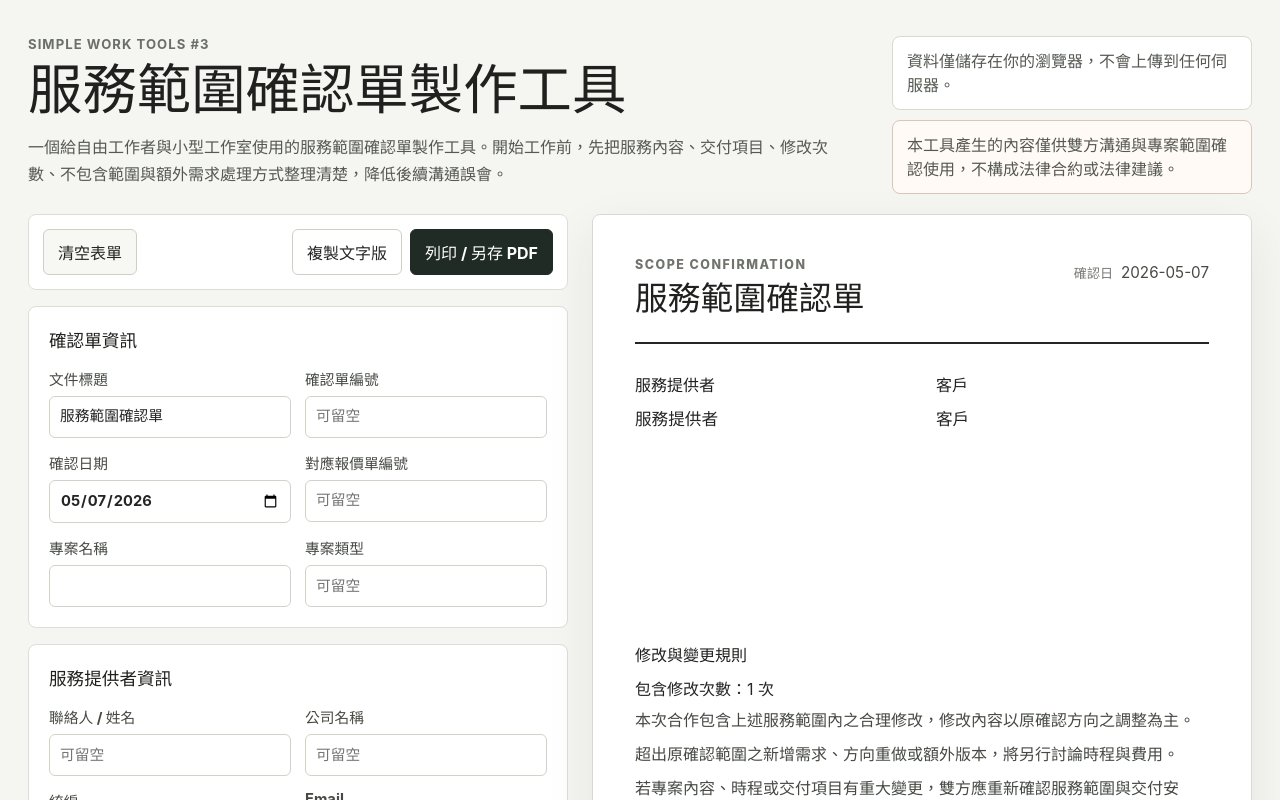
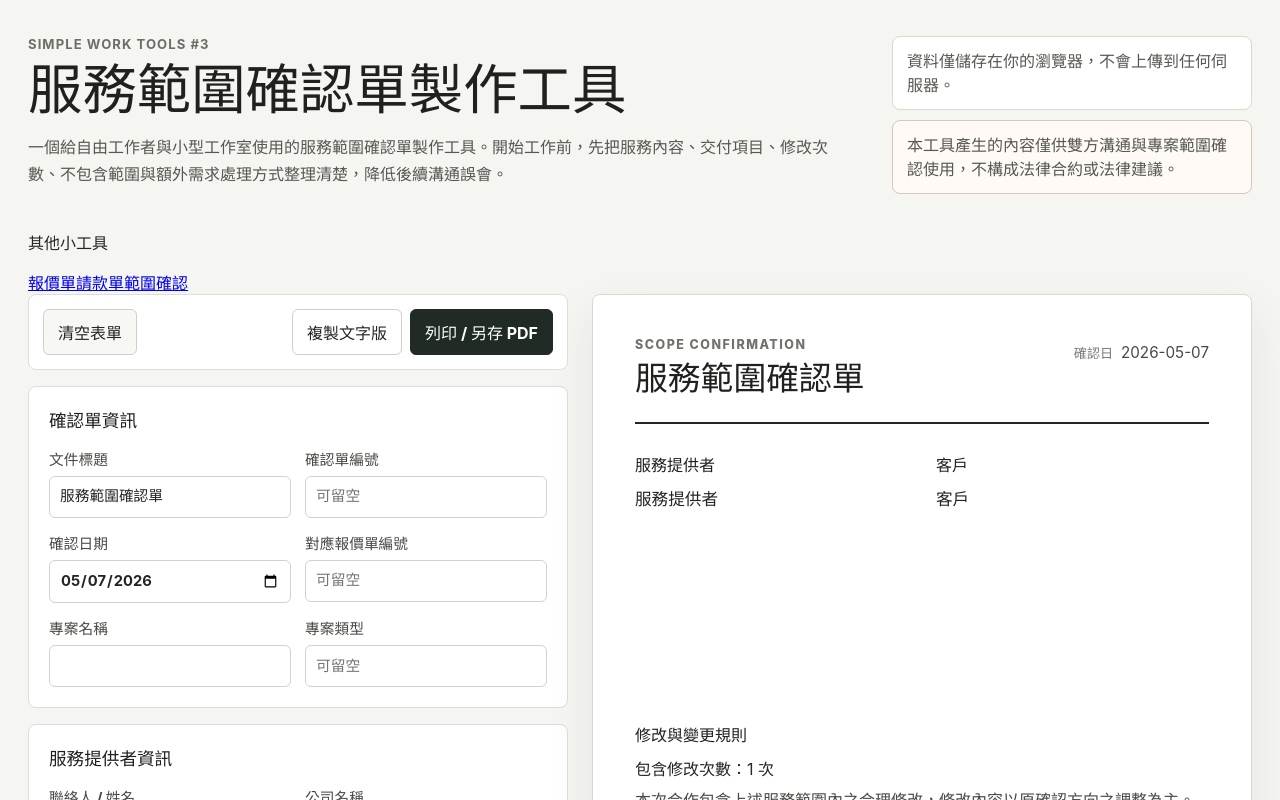
Before and after one commit to dong-sc/simple-scope-confirmation-generator, a React (Vite) app: page / in a window 1280 px wide. Shown: the top 800 px of the page. Built offline with nearby package versions, Linux system fonts and the light colour scheme.

Commit message:
Add top tool shortcuts to scope confirmation generator

```diff
--- a/src/App.tsx
+++ b/src/App.tsx
@@ -17,6 +17,25 @@ function getPrintableTitle(title: string): string {
   const safeTitle = normalizedTitle.replace(/[\\/:*?"<>|]/g, '-');
 
   return `${safeTitle}_服務範圍確認單`;
+}
+
+function ToolShortcuts() {
+  return (
+    <nav className="tool-shortcuts" aria-label="接案文件工具切換">
+      <p>其他小工具</p>
+      <div>
+        <a href="https://dong-sc.github.io/simple-quote-generator/">
+          報價單
+        </a>
+        <a href="https://dong-sc.github.io/simple-payment-request-generator/">
+          請款單
+        </a>
+        <a aria-current="page" href="https://dong-sc.github.io/simple-scope-confirmation-generator/">
+          範圍確認
+        </a>
+      </div>
+    </nav>
+  );
 }
 
 export default function App() {
@@ -58,6 +77,7 @@ export default function App() {
     <>
       <Header />
       <main className="app-shell">
+        <ToolShortcuts />
         <section className="workspace" aria-label="服務範圍確認單製作工作區">
           <div className="form-pane">
             <ActionBar
```
